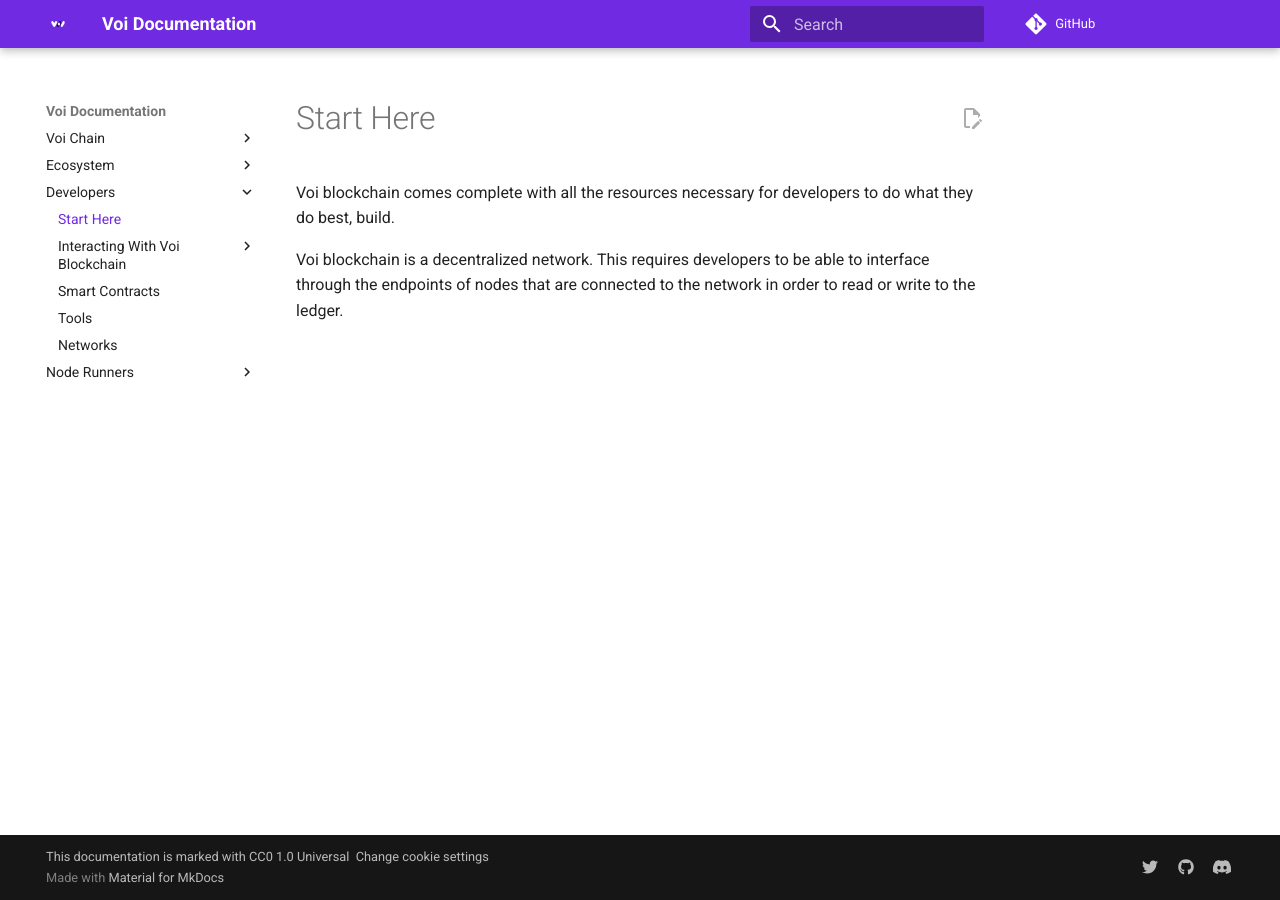
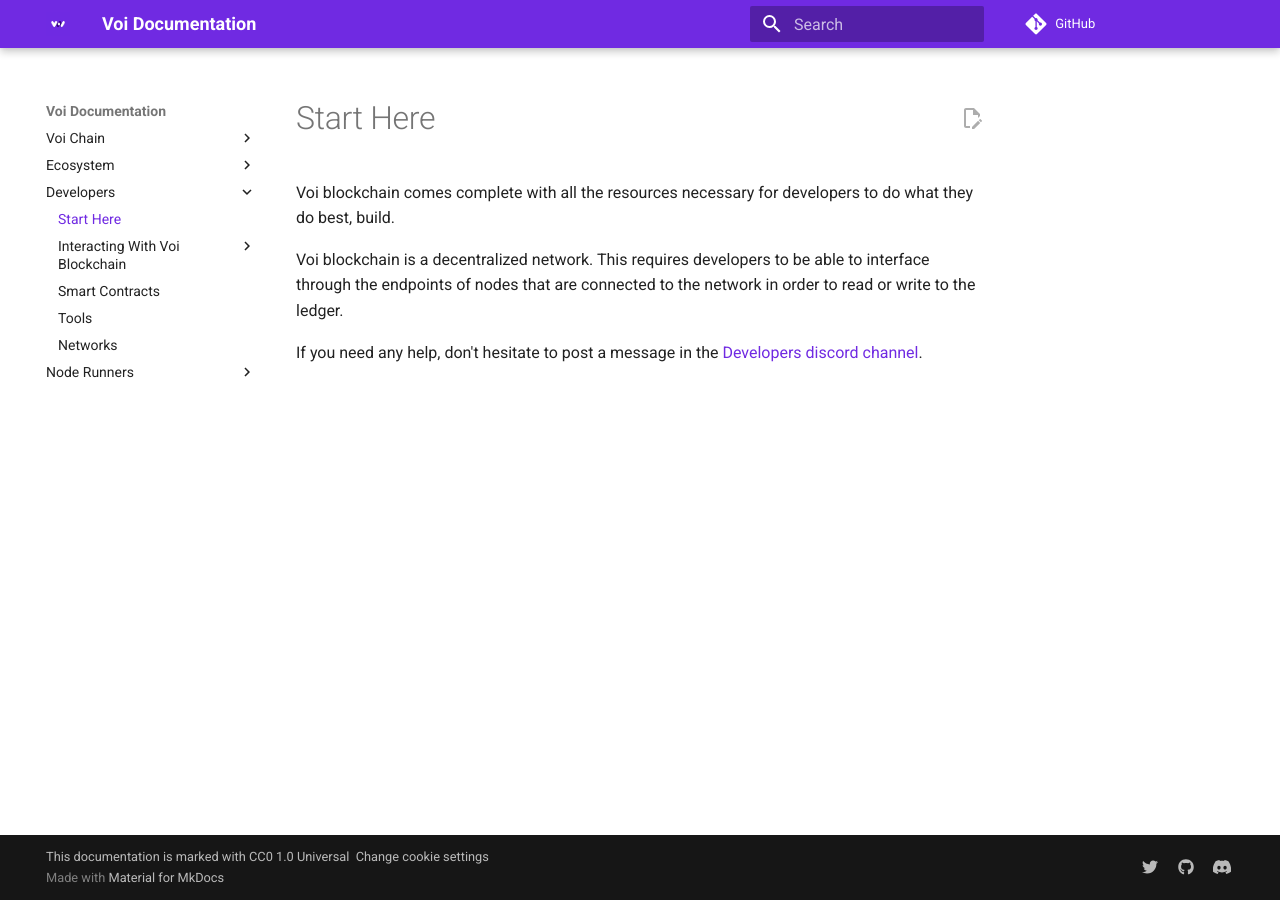
Before and after one commit to VoiNetwork/learn-more, an MkDocs documentation site: the page built from docs/developers/start-here.md, in a window 1280 px wide. Built offline with MkDocs 1.6.1 and Material for MkDocs 9.7.7, drawn with Linux system fonts in a browser that asks for light colours; plug-ins that fetch from the network failed and are left out; comment, search, counter and statistics services are not loaded.

Commit message:
Update start-here.md

```diff
--- a/docs/developers/start-here.md
+++ b/docs/developers/start-here.md
@@ -3,3 +3,5 @@
 Voi blockchain comes complete with all the resources necessary for developers to do what they do best, build.
 
 Voi blockchain is a decentralized network. This requires developers to be able to interface through the endpoints of nodes that are connected to the network in order to read or write to the ledger.
+
+If you need any help, don't hesitate to post a message in the [Developers discord channel](https://discord.com/channels/1055863853633785857/1157684453607493652).
```
